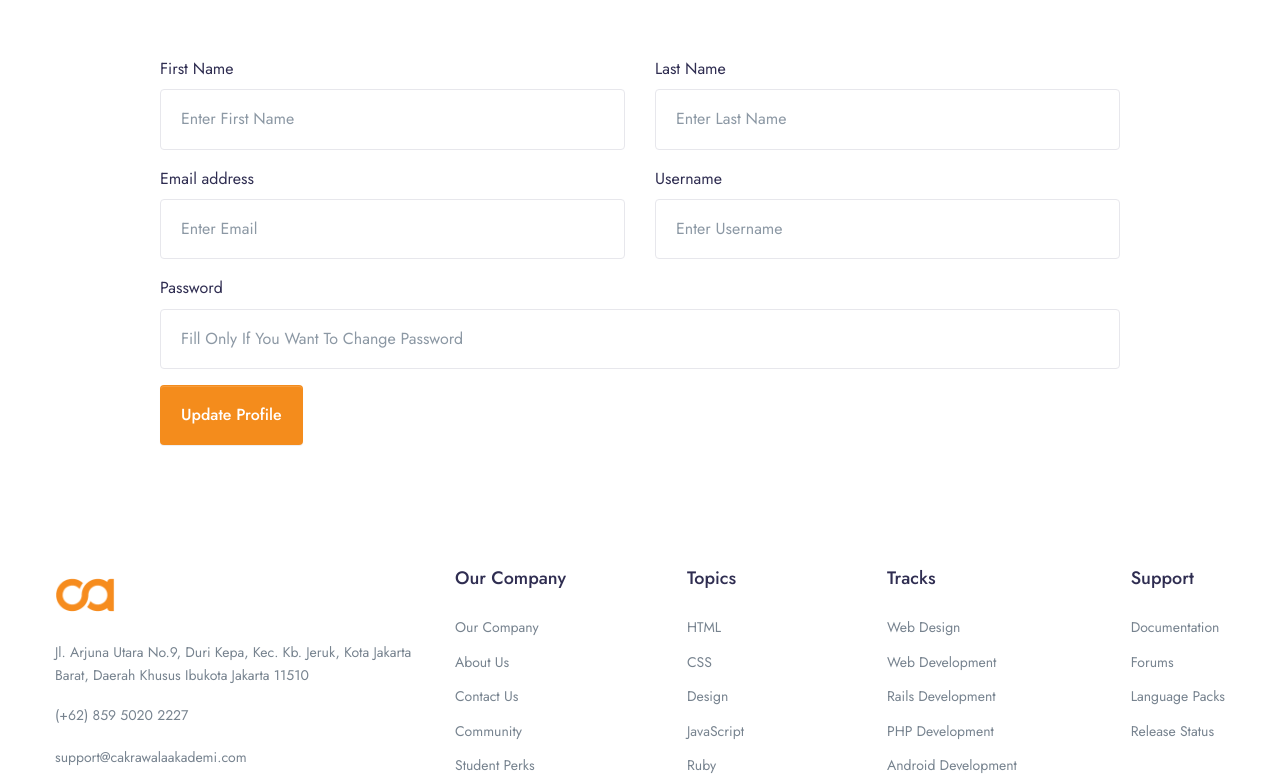
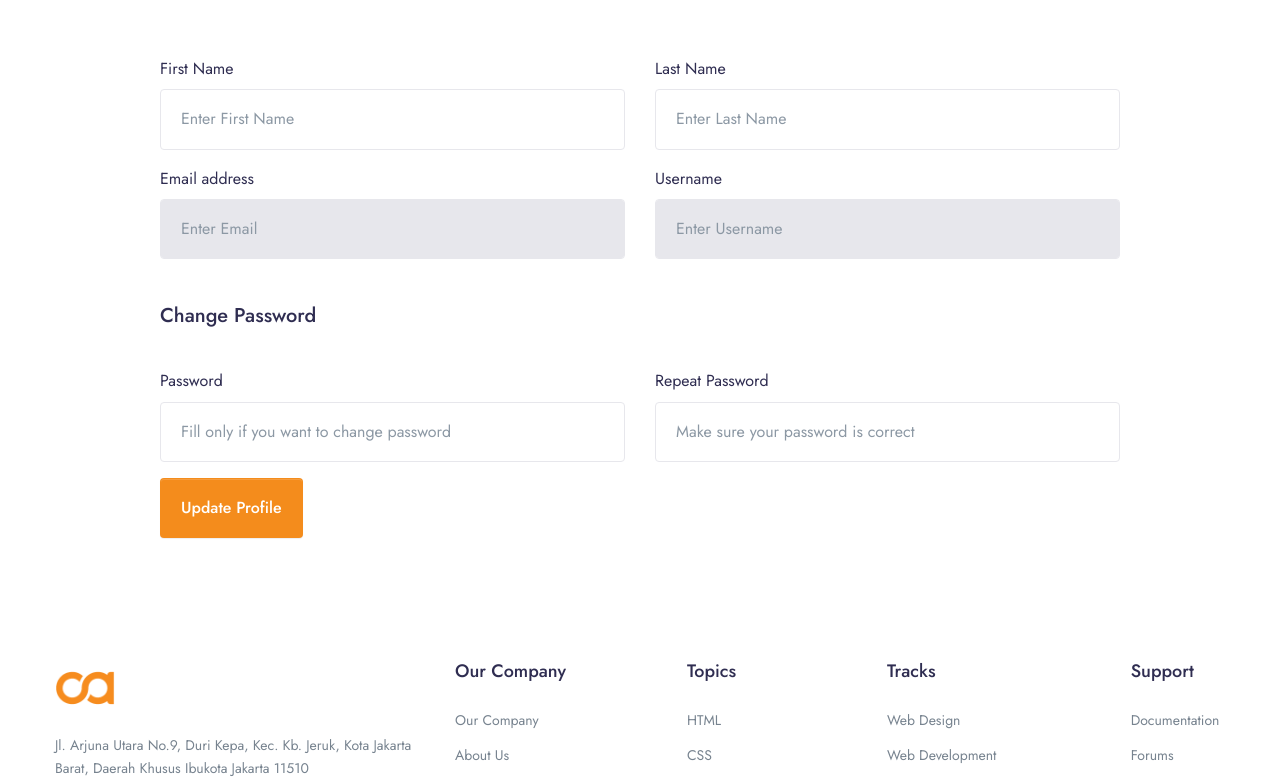
Before and after one commit to nabhanyuzqi1/cakaapps, a Django app: page /accounts/profile in a window 1280 px wide. Shown: the part 422-1199 px from the top of the page. Run offline with Django 4.2, Linux system fonts and the light colour scheme; some libraries are stand-ins or nearby versions.

Commit message:
fix: profile update

```diff
--- a/caka/auth/userlogin.py
+++ b/caka/auth/userlogin.py
@@ -62,6 +62,7 @@ def PROFILE_UPDATE(request):
         last_name = request.POST.get('last_name')
         email = request.POST.get('email')
         password = request.POST.get('password')
+        repassword = request.POST.get('repassword')
         user_id = request.user.id
 
         user = User.objects.get(id=user_id)
@@ -71,12 +72,17 @@ def PROFILE_UPDATE(request):
         user.email = email
 
         print("====================================\n"
-              , username, first_name, last_name, email, password, user_id,
+              , username, first_name, last_name, email, password, user_id,repassword,
               "\n===================================")
 
         if password != None and password != "":
-            user.set_password(password)
+            if password == repassword:
+                user.set_password(password)
+                messages.success(request, 'Password Successfully changed. ')
+            else:
+                messages.warning(request, 'Password failed to change or does not same. ')
+                return redirect('profile')
         user.save()
-        messages.success(request, 'Profile Are Successfully Updated. ')
+        messages.success(request, 'Profile are successfully updated. ')
 
         return redirect('profile')
--- a/templates/components/header.html
+++ b/templates/components/header.html
@@ -97,7 +97,7 @@
                      {% if user.is_authenticated and user.first_name == '' %}
                      <li class="nav-item dropdown border-0 px-1 px-md-3">
                          <a class="nav-link dropdown-toggle" id="user" data-bs-toggle="dropdown" href="#" aria-haspopup="true" aria-expanded="false">
-                           Welcome , {{user.username}}
+                           Welcome, {{user.username}}
                         </a>
 
                         <ul class="dropdown-menu border-xl shadow-none" aria-labelledby="user">
@@ -121,7 +121,7 @@
                     {% elif user.is_authenticated %}
                      <li class="nav-item dropdown border-0 px-1 px-md-3">
                          <a class="nav-link dropdown-toggle" id="user" data-bs-toggle="dropdown" href="#" aria-haspopup="true" aria-expanded="false">
-                           Welcome , {{user.first_name}}&nbsp;{{user.last_name}}
+                           Welcome, {{user.first_name}}&nbsp;{{user.last_name}}
                         </a>
 
                         <ul class="dropdown-menu border-xl shadow-none" aria-labelledby="user">
--- a/templates/registration/profile.html
+++ b/templates/registration/profile.html
@@ -47,20 +47,32 @@
                         <div class="col">
                              <div class="form-group mb-4">
                                 <label>Email address</label>
-                                <input type="email" class="form-control" placeholder="Enter Email" name="email" value="{{user.email}}">
+                                <input readonly type="email" class="form-control" placeholder="Enter Email" name="email" value="{{user.email}}">
                              </div>
                         </div>
                         <div class="col">
                             <div class="form-group mb-4">
                                <label>Username</label>
-                               <input type="text" class="form-control" placeholder="Enter Username" name="username" value="{{user.username}}">
+                               <input readonly type="text" class="form-control disabled" placeholder="Enter Username" name="username" value="{{user.username}}">
                             </div>
                         </div>
+                      <div class="w-100"></div>
+                      <div class="col-12"><br></div>
                       <div class="col-12">
                             <div class="form-group mb-4">
+                                <label><h4>Change Password</h4></label>
+                            </div>
+                        </div>
+                      <div class="col">
+                            <div class="form-group mb-4">
                                <label>Password</label>
-                               <input type="password" class="form-control" placeholder="Fill Only If You Want To Change Password" name="password">
+                               <input type="password" class="form-control" placeholder="Fill only if you want to change password" name="password">
                             </div>
+                        </div>
+                      <div class="col">
+                          <div class="form-group mb-4">
+                              <label>Repeat Password</label>
+                              <input type="password" class="form-control" placeholder="Make sure your password is correct" name="repassword"></div>
                         </div>
                   </div>
                   <button type="submit" class="btn btn-primary">Update Profile </button>
```
Also changed, not shown: db.sqlite3.
